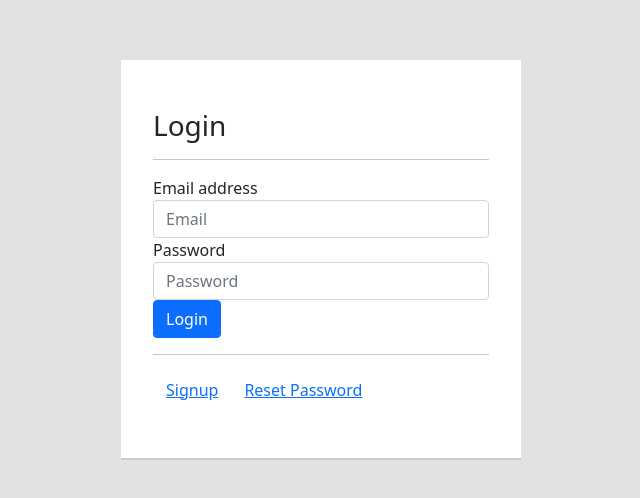
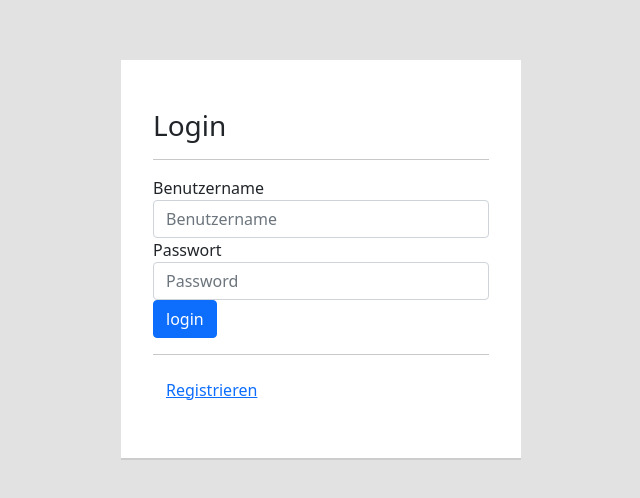
Before and after one commit to MarioS040/Webprog, a React (Create React App) app in the folder frontend/: page /login in a window 1280 px wide. Shown: the part 140-638 px from the top of the page, without its empty margins (319-959 px from the left). Built offline with nearby package versions, Linux system fonts and the light colour scheme.

Commit message:
Register mit API Anbindung erl.

```diff
--- a/frontend/src/components/App.js
+++ b/frontend/src/components/App.js
@@ -5,6 +5,7 @@ import login from './login';
 import Navigation from './navbar';
 import React, { Component } from 'react';
 import '../../node_modules/bootstrap/dist/css/bootstrap.min.css';
+
 
 
 function App() {
@@ -15,6 +16,7 @@ function App() {
 <Switch>
 <Route path="/register" component={register} />
 <Route path="/login" component={login} />
+
 </Switch>
 </Router>
 
--- a/frontend/src/components/login.js
+++ b/frontend/src/components/login.js
@@ -1,10 +1,41 @@
-import React from 'react';
+import React, { Component } from 'react';
 import '../../node_modules/bootstrap/dist/css/bootstrap.min.css';
-import './css/login.css'
+import './css/register.css'
+import {BrowserRouter as Router, Switch, Route } from 'react-router-dom';
 
 
-export default function login(){
 
+
+class login extends Component{
+constructor(props){
+super(props)
+  this.state ={
+    username:'',
+    password:''
+  }
+}
+
+changeHandler = (e) =>{
+this.setState({[e.target.name]:e.target.value})
+
+}
+
+submitHandler = (e) =>{
+e.preventDefault()
+console.log(this.state)
+
+fetch('http://localhost:8080/users/authenticate', {
+method: 'POST',
+headers: {"content-type": "application/json"},
+body: JSON.stringify(this.state)
+
+})
+
+}
+
+
+render(){
+  const {username, password} = this.state;
 return(
 
 
@@ -19,19 +50,19 @@ return(
 
     <h3>Login</h3>
     <hr />
-    <form>
+    <form onSubmit={this.submitHandler}>
       <div class="form-group">
-        <label for="exampleInputEmail1">Email address</label>
-        <input type="email" class="form-control" id="exampleInputEmail1" placeholder="Email"></input>
+        <label for="Benutzername">Benutzername</label>
+        <input type="text" name="username" class="form-control" id="username" placeholder="Benutzername" value={username} onChange={this.changeHandler}></input>
       </div>
       <div class="form-group">
-        <label for="exampleInputPassword1">Password</label>
-        <input type="password" class="form-control" id="exampleInputPassword1" placeholder="Password"></input>
+        <label for="Passwort">Passwort</label>
+        <input type="password" name="password" class="form-control" id="password" placeholder="Password" value={password} onChange={this.changeHandler}></input>
       </div>
-      <button type="submit" class="btn btn-primary">Login</button>
+      <button type="submit" class="btn btn-primary">login</button>
       <hr />
-      <button type="button" class="btn btn-link">Signup</button>
-      <button type="button" class="btn btn-link">Reset Password</button>
+      <button type="button" class="btn btn-link">Registrieren</button>
+
 
     </form>
 
@@ -45,4 +76,6 @@ return(
 )
 
 
-}
+}}
+
+export default login;
--- a/frontend/src/components/register.js
+++ b/frontend/src/components/register.js
@@ -1,12 +1,44 @@
-import React from 'react';
+import React, { Component } from 'react';
 import '../../node_modules/bootstrap/dist/css/bootstrap.min.css';
 import './css/register.css'
 import { Link } from 'react-router-dom';
 import NavBar from './navbar';
 
 
-export default function register(){
 
+
+class register extends Component{
+constructor(props){
+super(props)
+  this.state ={
+    firstName: '',
+    lastName:'',
+    username:'',
+    password:''
+  }
+}
+
+changeHandler = (e) =>{
+this.setState({[e.target.name]:e.target.value})
+
+}
+
+submitHandler = (e) =>{
+e.preventDefault()
+console.log(this.state)
+
+fetch('http://localhost:8080/users/register', {
+method: 'POST',
+headers: {"content-type": "application/json"},
+body: JSON.stringify(this.state)
+
+})
+
+}
+
+
+render(){
+  const {firstName, lastName, username, password} = this.state;
 return(
 
 
@@ -21,19 +53,27 @@ return(
 
     <h3>Registerieren</h3>
     <hr />
-    <form>
+    <form onSubmit={this.submitHandler}>
       <div class="form-group">
-        <label for="exampleInputEmail1">Email address</label>
-        <input type="email" class="form-control" id="exampleInputEmail1" placeholder="Email"></input>
+        <label for="Vorname">Vorname</label>
+        <input type="text" name="firstName" class="form-control" id="firstName" placeholder="Vorname" value={firstName} onChange={this.changeHandler}></input>
       </div>
       <div class="form-group">
-        <label for="exampleInputPassword1">Password</label>
-        <input type="password" class="form-control" id="exampleInputPassword1" placeholder="Password"></input>
+        <label for="Nachname">Nachname</label>
+        <input type="text" name="lastName" class="form-control" id="lastName" placeholder="Nachname" value={lastName} onChange={this.changeHandler}></input>
       </div>
-      <button type="submit" class="btn btn-primary">Login</button>
+      <div class="form-group">
+        <label for="Benutzername">Benutzername</label>
+        <input type="text" name="username" class="form-control" id="username" placeholder="Benutzername" value={username} onChange={this.changeHandler}></input>
+      </div>
+      <div class="form-group">
+        <label for="Passwort">Passwort</label>
+        <input type="password" name="password" class="form-control" id="password" placeholder="Password" value={password} onChange={this.changeHandler}></input>
+      </div>
+      <button type="submit" class="btn btn-primary">Registrieren</button>
       <hr />
-      <button type="button" class="btn btn-link">Signup</button>
-      <button type="button" class="btn btn-link">Reset Password</button>
+      <button type="button" class="btn btn-link">Login</button>
+
 
     </form>
 
@@ -47,4 +87,6 @@ return(
 )
 
 
-}
+}}
+
+export default register;
```
